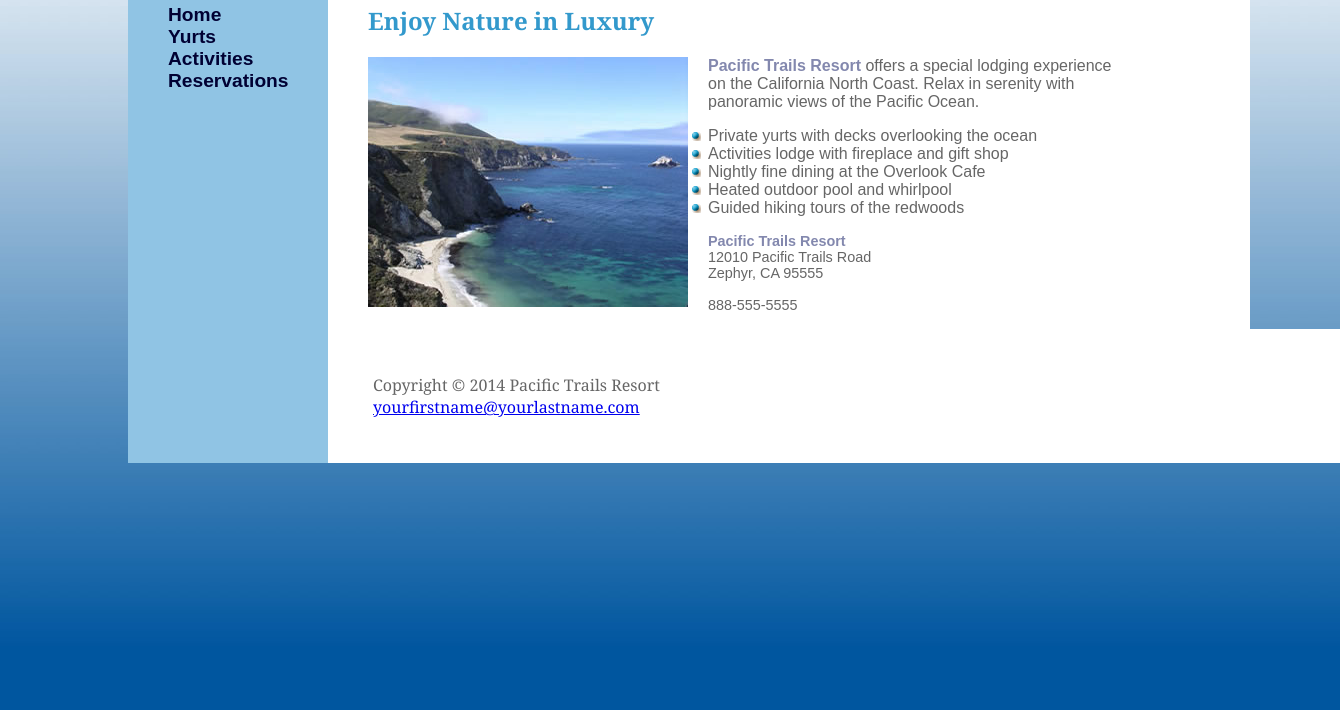
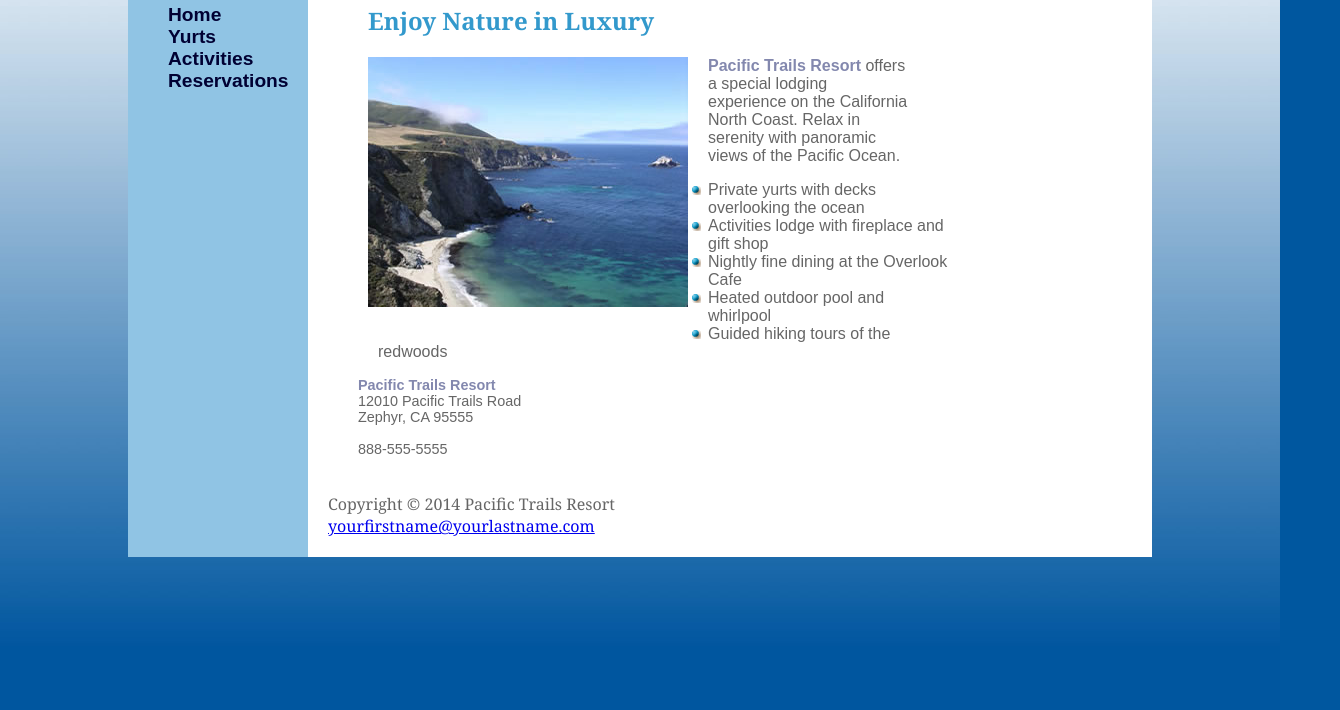
Before and after one commit to Michael-Chagnon/GUI_HW_2, a plain HTML site: page index.html in a window 1280 px wide. Shown: the part 90-800 px from the top of the page, 1340 px wide, since content can reach past the window. Drawn offline with Linux system fonts and the light colour scheme.

Commit message:
working?

```diff
--- a/pacific.css
+++ b/pacific.css
@@ -33,8 +33,13 @@ li a {
 
 #content{
 	background-color: #FFFFFF;
-	margin-left: 200px;
-	width: 90%;
+	/* margin-left: 200px;
+	margin-right: -2000px;
+	width: 100%;
+	min-width: 300px; */
+	margin-left: 180px;
+  	padding-left: 30px;
+  	margin-top: 0px;
 }
 img{
 	float: left;
@@ -42,10 +47,13 @@ img{
 }
 #content ul{
 	list-style-image: url(marker.gif);
+	min-width: 250px;
+	width: 70%;
 }
 
 p{
-	width: 800px;
+	min-width: 300px;
+	width: 70%;
 }
 
 nav ul {
@@ -86,6 +94,7 @@ h2 {
 }
 #contact {
 	font-size: 90%;
+	padding-left: 20px;
 
 }
 dt {
@@ -93,8 +102,8 @@ dt {
 }
 footer {
 	background-color: #FFFFFF;
-	margin-left: 200px;
-	padding: 45px;
-	width: 90%;
+	margin-left: 180px;
+	padding: 20px;
+	/* width: 90%; */
 	font-family: Georgia, "Times New Roman", serif;
 }
```
